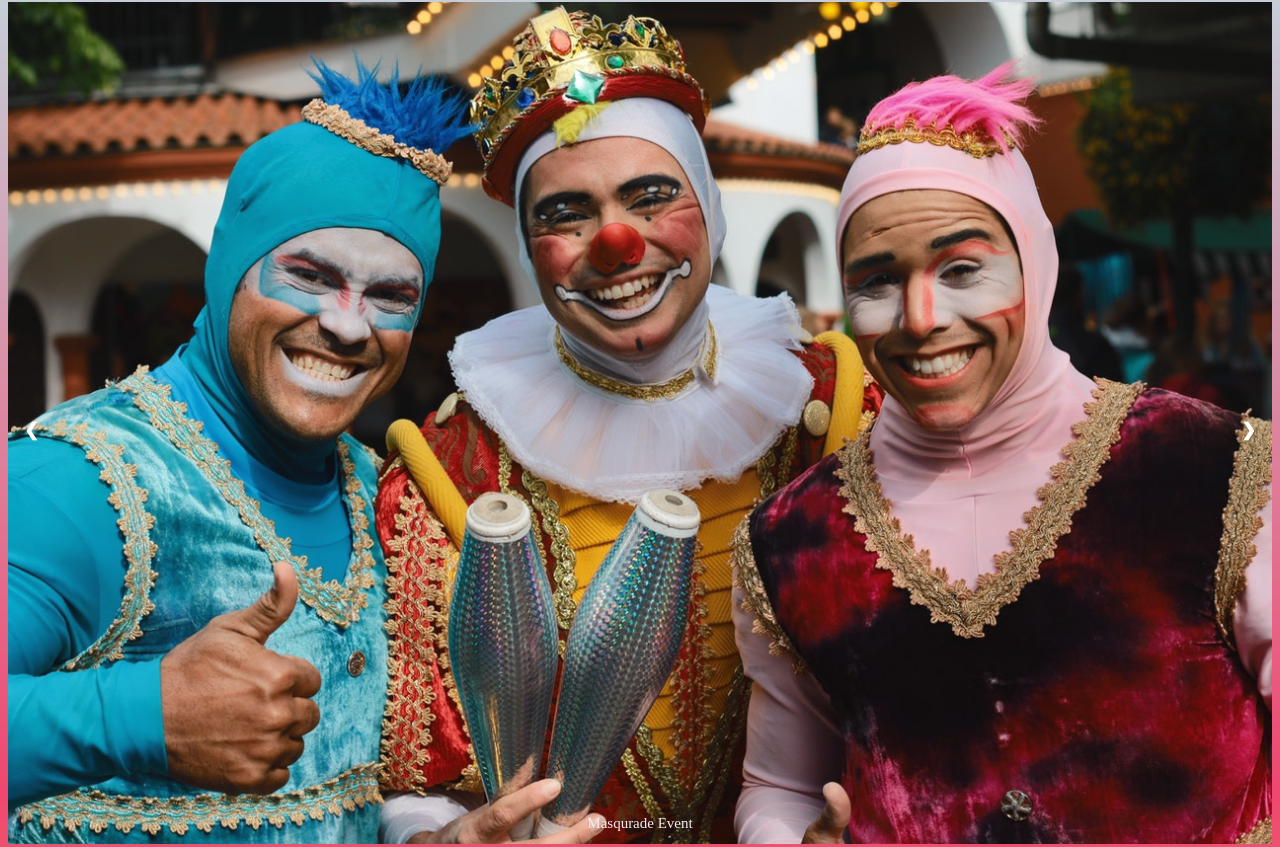
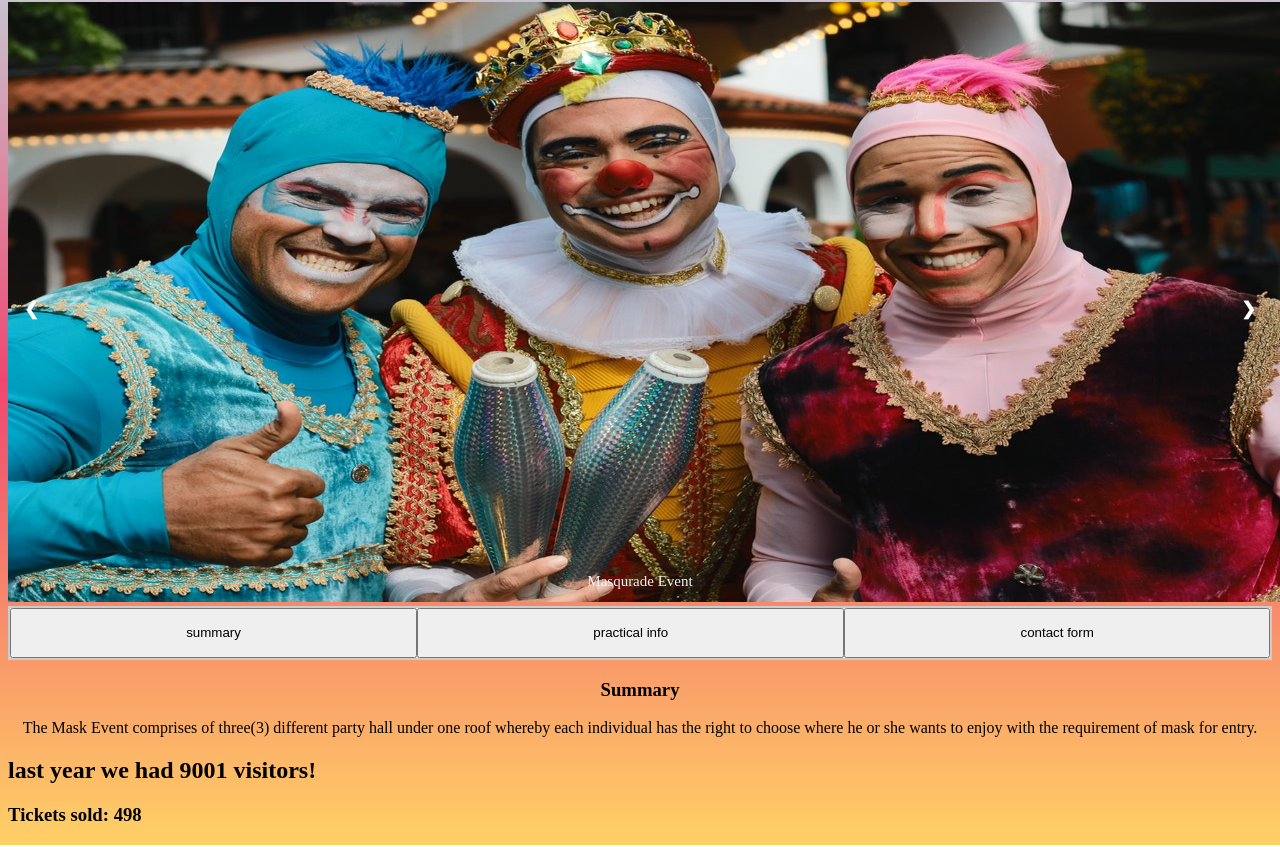
Before and after one commit to said-droid/event_challenge, a plain HTML site: page index.html in a window 1280 px wide. Shown: the part 81-928 px from the top of the page. Drawn offline with Linux system fonts and the light colour scheme; a web font is replaced by a local one.

Commit message:
js finished

```diff
--- a/app.js
+++ b/app.js
@@ -1,15 +1,64 @@
-// display automatic slideshow
-var slideIndex = 0;
-showSlides();
 
-function showSlides() {
-    var i;
-    var slides = document.getElementsByClassName("mySlides");
+//carousel
+let slideIndex = 0;
+
+carousel(slideIndex);
+
+// Arrows on the carousel
+const plusSlides = (element) => carousel(slideIndex += element);
+
+function carousel(element) {
+    let i;
+    let slides = document.getElementsByClassName("mySlides")
+
+    if (element > slides.length) slideIndex = 1;
+    if (element < 1) slideIndex = slides.length;
+
     for (i = 0; i < slides.length; i++) {
         slides[i].style.display = "none";
     }
-    slideIndex++;
-    if (slideIndex > slides.length) {slideIndex = 1}
-    slides[slideIndex-1].style.display = "block";
-    setTimeout(showSlides, 2000); // Change image every 2 seconds
+
+    slides[slideIndex-1].style.display = 'block';
+
 }
+
+//tabs
+function openTabs(e, tabs) {
+    let i, tabContent, tabLinks;
+
+    tabContent = document.getElementsByClassName('tab-content');
+
+    for (i = 0; i < tabContent.length; i++) {
+        tabContent[i].style.display = "none";
+    }
+    tabLinks = document.getElementsByClassName('tablinks');
+    for (i = 0; i < tabLinks.length; i++) {
+        tabLinks[i].className = tabLinks[i].className.replace(" active", "");
+    }
+    document.getElementById(tabs).style.display = 'block';
+    e.currentTarget.className += ' active';
+}
+
+document.getElementById('defaultOpen').click();
+
+//tickets
+let start;
+const elementNeeded = document.getElementById('count');
+const final = parseInt(elementNeeded.textContent, 10); // parse out the final number
+const duration = 100000;
+
+const step = ts => {
+    if (!start) {
+        start = ts;
+    }
+
+    // get the time passed as a fraction of total duration
+    let progress = (ts - start) / duration
+
+    elementNeeded.textContent = Math.floor(progress * final) // set the text
+    if (progress < 1) {
+        requestAnimationFrame(step)
+    }
+}
+
+requestAnimationFrame(step);
--- a/index.html
+++ b/index.html
@@ -20,17 +20,17 @@
 
     <!-- Full-width images with number and caption text -->
     <div class="mySlides fade">
-        <img src="img/photoM1.jpg" style="width:100%">
+        <img src="img/photoM1.jpg" style="width:100vw; height: 75vh">
         <div class="text">Ballroom Event</div>
     </div>
 
     <div class="mySlides fade">
-        <img src="img/photoM2.jpg" style="width:100%">
+        <img src="img/photoM2.jpg" style="width:100vw; height: 75vh">
         <div class="text">Clown Event</div>
     </div>
 
     <div class="mySlides fade">
-        <img src="img/photoM3.jpg" style="width:100%">
+        <img src="img/photoM3.jpg" style="width:100vw; height: 75vh">
         <div class="text">Masqurade Event</div>
     </div>
 
--- a/style.css
+++ b/style.css
@@ -2,7 +2,8 @@
 
 /* Slideshow container */
 .slideshow-container {
-    max-width: 100%;
+    justify-content: center;
+    max-height: 75%;
     position: relative;
     margin: auto;
 
@@ -60,22 +61,6 @@
     top: 0;
 }
 
-/* The dots/bullets/indicators */
-.dot {
-    cursor: pointer;
-    height: 15px;
-    width: 15px;
-    margin: 0 2px;
-    background-color: #bbb;
-    border-radius: 50%;
-    display: inline-block;
-    transition: background-color 0.6s ease;
-}
-
-.active, .dot:hover {
-    background-color: #717171;
-}
-
 /* Fading animation */
 .fade {
     -webkit-animation-name: fade;
@@ -99,10 +84,7 @@
     font-family: 'Lobster', cursive;
 }
 
-.img{
-    width: 100%;
-    height: 75%;
-}
+
 
 .tab{
     overflow: hidden;
```
Also changed, not shown: img/mask.jpg (added).
